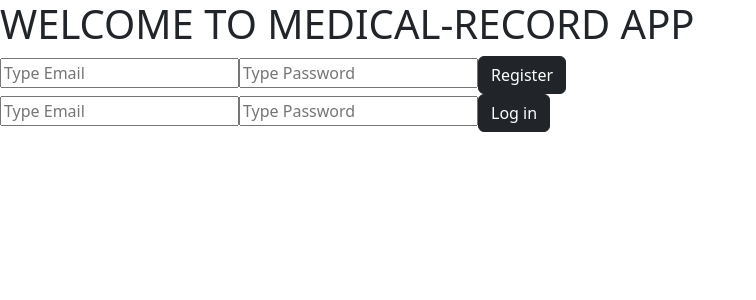
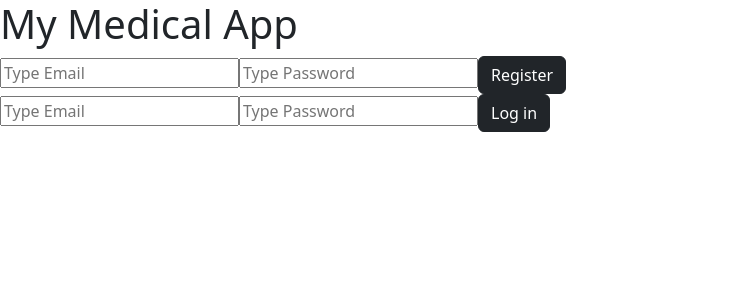
Before and after one commit to Rodrigo-Patron/Medical-Record-Project, a React (Create React App) app: page / in a window 1280 px wide. Shown: the top 300 px of the page, without its empty margins (0-756 px from the left). Built offline with nearby package versions, Linux system fonts and the light colour scheme.

Commit message:
update by alveena

```diff
--- a/src/Components/Home/Home.jsx
+++ b/src/Components/Home/Home.jsx
@@ -7,7 +7,7 @@ const Home = () => {
     <div className="Home">
       {/* Here goes the background */}
 
-      <h1>WELCOME TO MEDICAL-RECORD APP</h1>
+      <h1>My Medical App</h1>
 
       {/* Here goes the Register: Input email, password and button to submit */}
 
```
